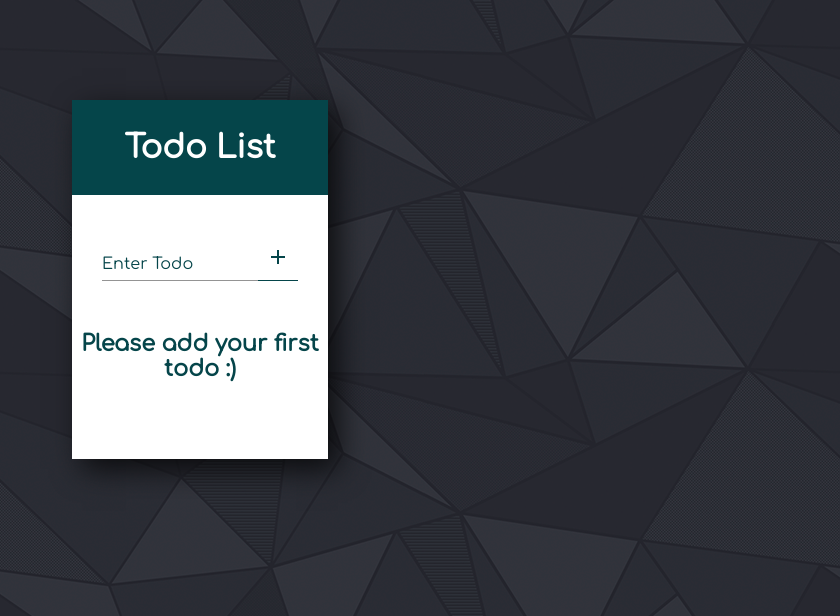
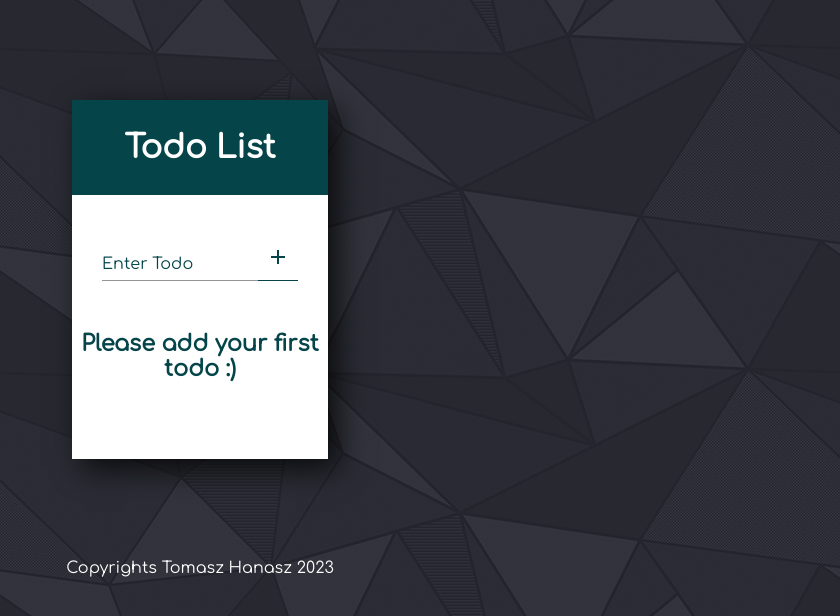
Before and after one commit to TomaszHanasz/material-todo-app, a React (Create React App) app: page / in a window 1280 px wide. Shown: the top 616 px of the page, without its empty margins (440-1280 px from the left). Built offline with nearby package versions, Linux system fonts and the light colour scheme.

Commit message:
footer update

```diff
--- a/src/containers/todoApp/TodoApp.jsx
+++ b/src/containers/todoApp/TodoApp.jsx
@@ -6,10 +6,8 @@ import theme from "../../components/theme/Theme";
 import React, { useState } from "react";
 import "./todoApp.style.css";
 
-const defaultTodoList = [];
-
 const TodoApp = () => {
-  const [todoList, setTodoList] = useState(defaultTodoList);
+  const [todoList, setTodoList] = useState([]);
   const [message, setMessage] = useState("Please add your first todo :)");
 
   const addTodoHandler = (newTodo) => {
@@ -51,6 +49,9 @@ const TodoApp = () => {
           })}
         </List>
       </div>
+      <p style={{ textAlign: "center", color: "white" }}>
+        Copyrights Tomasz Hanasz {new Date().getFullYear()}
+      </p>
     </ThemeProvider>
   );
 };
```
